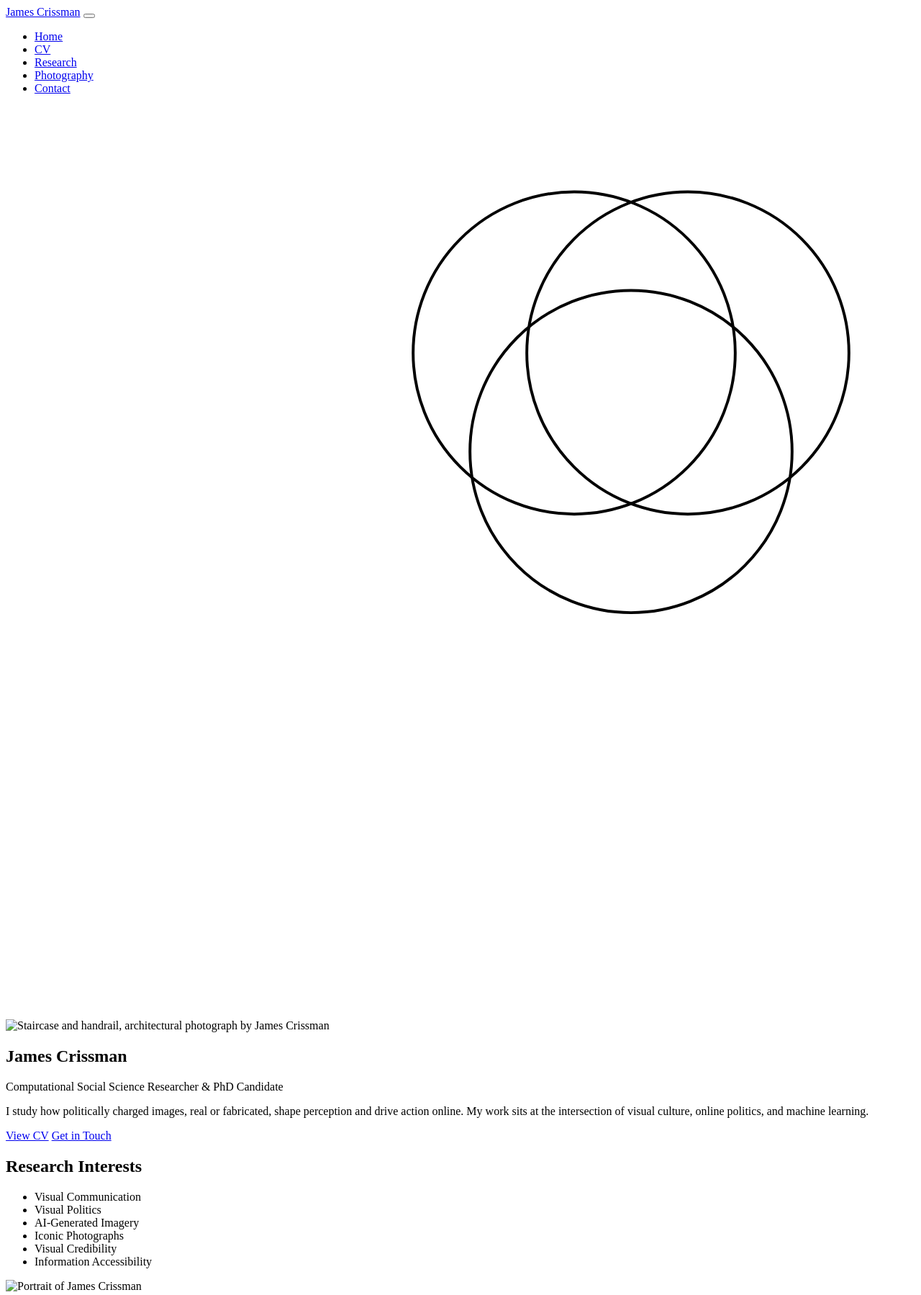
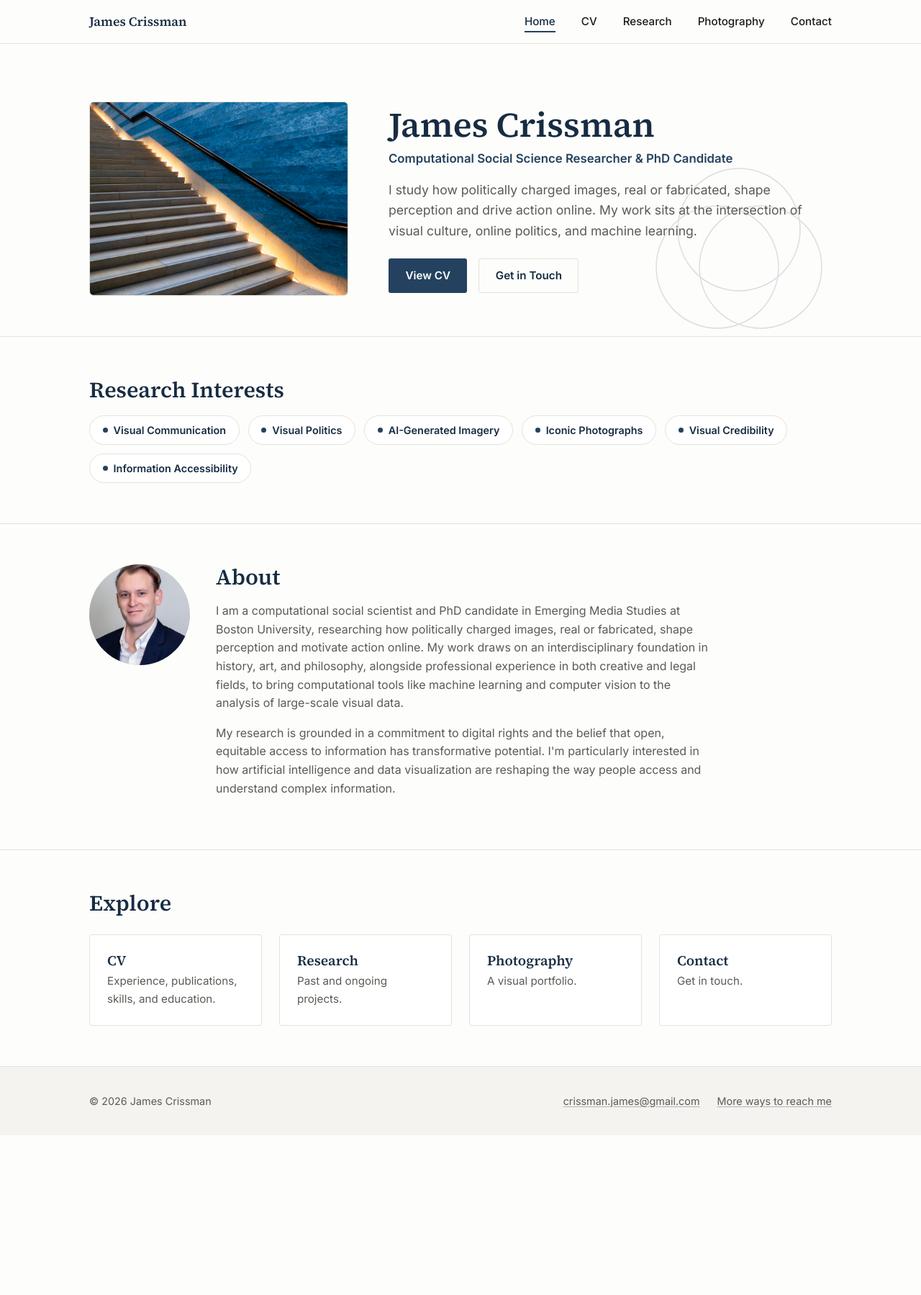
Before and after one commit to jcriss22/website, a plain HTML site: page index.html in a window 1280 px wide. Shown: the top 1799 px of the page at 72% size. After the commit the page ends 1577 px from the top, so only its background shows below. Drawn offline with Linux system fonts and the light colour scheme; the site is published under a folder, as on GitHub Pages, so addresses that start at the root find nothing.

Commit message:
Fix asset and nav links to use relative paths
Root-relative paths (e.g. /assets/...) broke when the site is served
from a subpath, like the temporary jcriss22.github.io/website/ preview
URL. Relative paths work correctly there and at the eventual custom
domain root.

Co-Authored-By: Claude Sonnet 5 <noreply@anthropic.com>

```diff
--- a/contact/index.html
+++ b/contact/index.html
@@ -8,23 +8,23 @@
   <link rel="preconnect" href="https://fonts.googleapis.com">
   <link rel="preconnect" href="https://fonts.gstatic.com" crossorigin>
   <link href="https://fonts.googleapis.com/css2?family=Inter:wght@400;500;600;700&family=Source+Serif+4:wght@600;700&display=swap" rel="stylesheet">
-  <link rel="stylesheet" href="/assets/css/style.css">
+  <link rel="stylesheet" href="../assets/css/style.css">
 </head>
 <body>
 
   <header class="site-header">
     <div class="container">
-      <a class="site-logo" href="/">James Crissman</a>
+      <a class="site-logo" href="../">James Crissman</a>
       <button class="nav-toggle" aria-label="Toggle navigation" aria-expanded="false">
         <span></span>
       </button>
       <nav class="site-nav" aria-label="Primary">
         <ul>
-          <li><a href="/">Home</a></li>
-          <li><a href="/assets/cv/James-Crissman-CV.pdf" target="_blank" rel="noopener">CV</a></li>
-          <li><a href="/research/">Research</a></li>
-          <li><a href="/photography/">Photography</a></li>
-          <li><a href="/contact/" aria-current="page">Contact</a></li>
+          <li><a href="../">Home</a></li>
+          <li><a href="../assets/cv/James-Crissman-CV.pdf" target="_blank" rel="noopener">CV</a></li>
+          <li><a href="../research/">Research</a></li>
+          <li><a href="../photography/">Photography</a></li>
+          <li><a href="../contact/" aria-current="page">Contact</a></li>
         </ul>
       </nav>
     </div>
@@ -49,11 +49,11 @@
       <span>&copy; 2026 James Crissman</span>
       <ul class="footer-links">
         <li><a href="mailto:crissman.james@gmail.com">crissman.james@gmail.com</a></li>
-        <li><a href="/contact/">More ways to reach me</a></li>
+        <li><a href="../contact/">More ways to reach me</a></li>
       </ul>
     </div>
   </footer>
 
-  <script src="/assets/js/main.js"></script>
+  <script src="../assets/js/main.js"></script>
 </body>
 </html>
--- a/index.html
+++ b/index.html
@@ -8,23 +8,23 @@
   <link rel="preconnect" href="https://fonts.googleapis.com">
   <link rel="preconnect" href="https://fonts.gstatic.com" crossorigin>
   <link href="https://fonts.googleapis.com/css2?family=Inter:wght@400;500;600;700&family=Source+Serif+4:wght@600;700&display=swap" rel="stylesheet">
-  <link rel="stylesheet" href="/assets/css/style.css">
+  <link rel="stylesheet" href="assets/css/style.css">
 </head>
 <body>
 
   <header class="site-header">
     <div class="container">
-      <a class="site-logo" href="/">James Crissman</a>
+      <a class="site-logo" href="./">James Crissman</a>
       <button class="nav-toggle" aria-label="Toggle navigation" aria-expanded="false">
         <span></span>
       </button>
       <nav class="site-nav" aria-label="Primary">
         <ul>
-          <li><a href="/" aria-current="page">Home</a></li>
-          <li><a href="/assets/cv/James-Crissman-CV.pdf" target="_blank" rel="noopener">CV</a></li>
-          <li><a href="/research/">Research</a></li>
-          <li><a href="/photography/">Photography</a></li>
-          <li><a href="/contact/">Contact</a></li>
+          <li><a href="./" aria-current="page">Home</a></li>
+          <li><a href="assets/cv/James-Crissman-CV.pdf" target="_blank" rel="noopener">CV</a></li>
+          <li><a href="research/">Research</a></li>
+          <li><a href="photography/">Photography</a></li>
+          <li><a href="contact/">Contact</a></li>
         </ul>
       </nav>
     </div>
@@ -39,15 +39,15 @@
       </svg>
       <div class="container">
         <div class="hero-photo-rect">
-          <img src="/assets/img/cover.jpg" alt="Staircase and handrail, architectural photograph by James Crissman">
+          <img src="assets/img/cover.jpg" alt="Staircase and handrail, architectural photograph by James Crissman">
         </div>
         <div>
           <h1 class="hero-title">James Crissman</h1>
           <p class="hero-role">Computational Social Science Researcher &amp; PhD Candidate</p>
           <p class="hero-pitch">I study how politically charged images, real or fabricated, shape perception and drive action online. My work sits at the intersection of visual culture, online politics, and machine learning.</p>
           <div class="hero-actions">
-            <a class="btn btn-primary" href="/assets/cv/James-Crissman-CV.pdf" target="_blank" rel="noopener">View CV</a>
-            <a class="btn btn-secondary" href="/contact/">Get in Touch</a>
+            <a class="btn btn-primary" href="assets/cv/James-Crissman-CV.pdf" target="_blank" rel="noopener">View CV</a>
+            <a class="btn btn-secondary" href="contact/">Get in Touch</a>
           </div>
         </div>
       </div>
@@ -70,7 +70,7 @@
     <section class="page-section about-section">
       <div class="container">
         <div class="about-photo">
-          <img src="/assets/img/JC-1.jpg" alt="Portrait of James Crissman">
+          <img src="assets/img/JC-1.jpg" alt="Portrait of James Crissman">
         </div>
         <div class="about-content">
           <h2>About</h2>
@@ -84,19 +84,19 @@
       <div class="container">
         <h2>Explore</h2>
         <div class="explore-grid">
-          <a class="explore-card" href="/assets/cv/James-Crissman-CV.pdf" target="_blank" rel="noopener">
+          <a class="explore-card" href="assets/cv/James-Crissman-CV.pdf" target="_blank" rel="noopener">
             <h3>CV</h3>
             <p>Experience, publications, skills, and education.</p>
           </a>
-          <a class="explore-card" href="/research/">
+          <a class="explore-card" href="research/">
             <h3>Research</h3>
             <p>Past and ongoing projects.</p>
           </a>
-          <a class="explore-card" href="/photography/">
+          <a class="explore-card" href="photography/">
             <h3>Photography</h3>
             <p>A visual portfolio.</p>
           </a>
-          <a class="explore-card" href="/contact/">
+          <a class="explore-card" href="contact/">
             <h3>Contact</h3>
             <p>Get in touch.</p>
           </a>
@@ -110,11 +110,11 @@
       <span>&copy; 2026 James Crissman</span>
       <ul class="footer-links">
         <li><a href="mailto:crissman.james@gmail.com">crissman.james@gmail.com</a></li>
-        <li><a href="/contact/">More ways to reach me</a></li>
+        <li><a href="contact/">More ways to reach me</a></li>
       </ul>
     </div>
   </footer>
 
-  <script src="/assets/js/main.js"></script>
+  <script src="assets/js/main.js"></script>
 </body>
 </html>
```
Also changed, not shown: photography/index.html (+9 -9 lines), research/index.html (+9 -9 lines).
